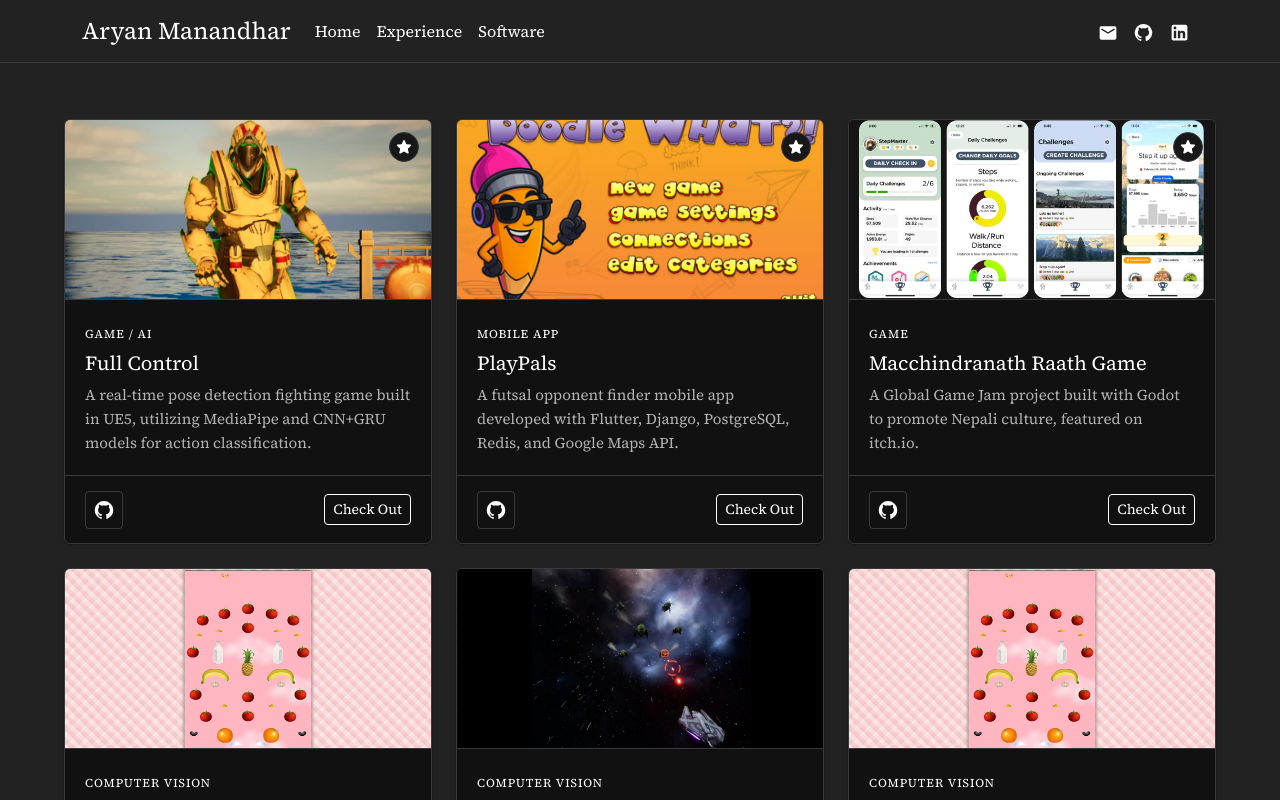
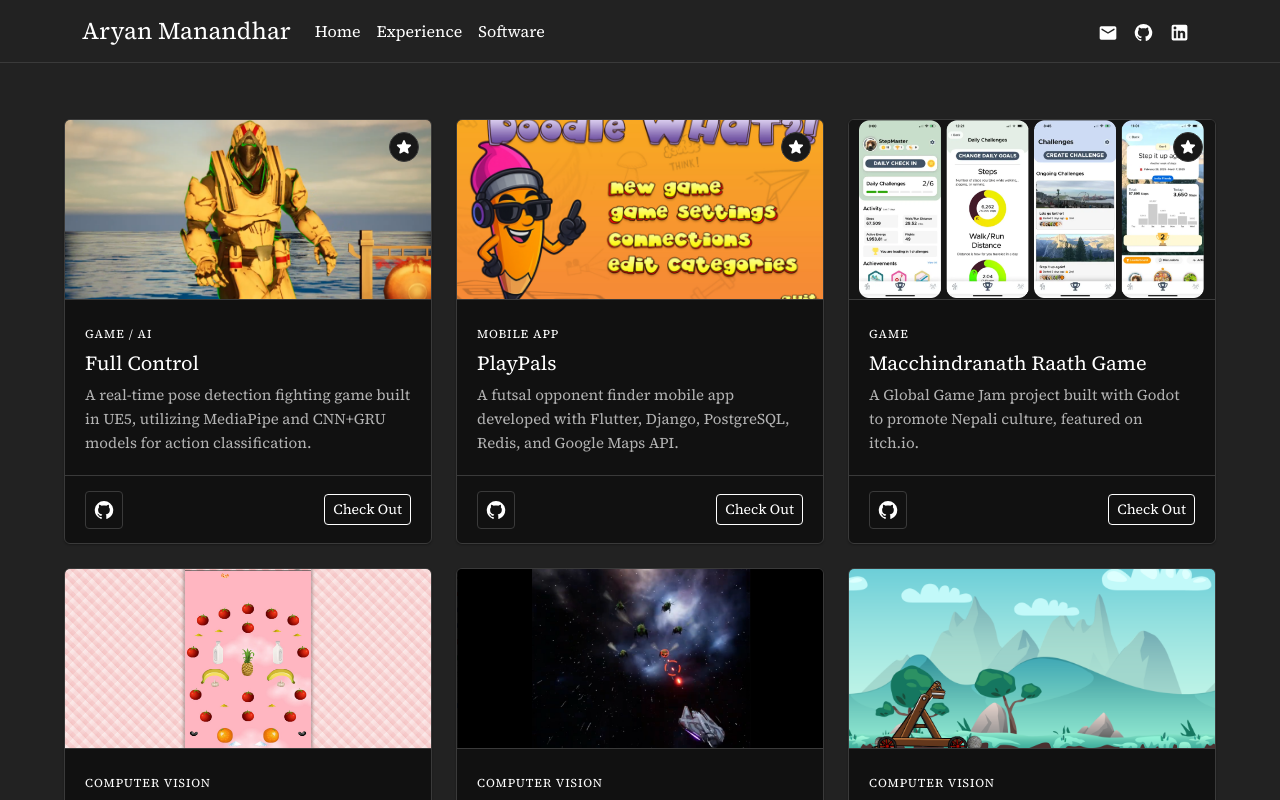
Before and after one commit to Aryanlivi/aryan-manandhar, a Next.js app: page /projects in a window 1280 px wide. Shown: the top 800 px of the page. Built offline with nearby package versions, Linux system fonts and the light colour scheme.

Commit message:
Add Content

```diff
--- a/data/site.ts
+++ b/data/site.ts
@@ -195,7 +195,7 @@ export const software: Software[] = [
     tagline: "Computer Vision",
     description:
       "Real-time exercise tracking app developed for KIST Hackathon using MediaPipe, React, DRF, and PostgreSQL.",
-    image: "/assets/images/BouncyBean.png",
+    image: "/assets/images/CatapultGodot.png",
     github: "https://github.com/Aryanlivi",
     demo: "#",
   },
```
Also changed, not shown: public/assets/images/CatapultGodot.png (added).
